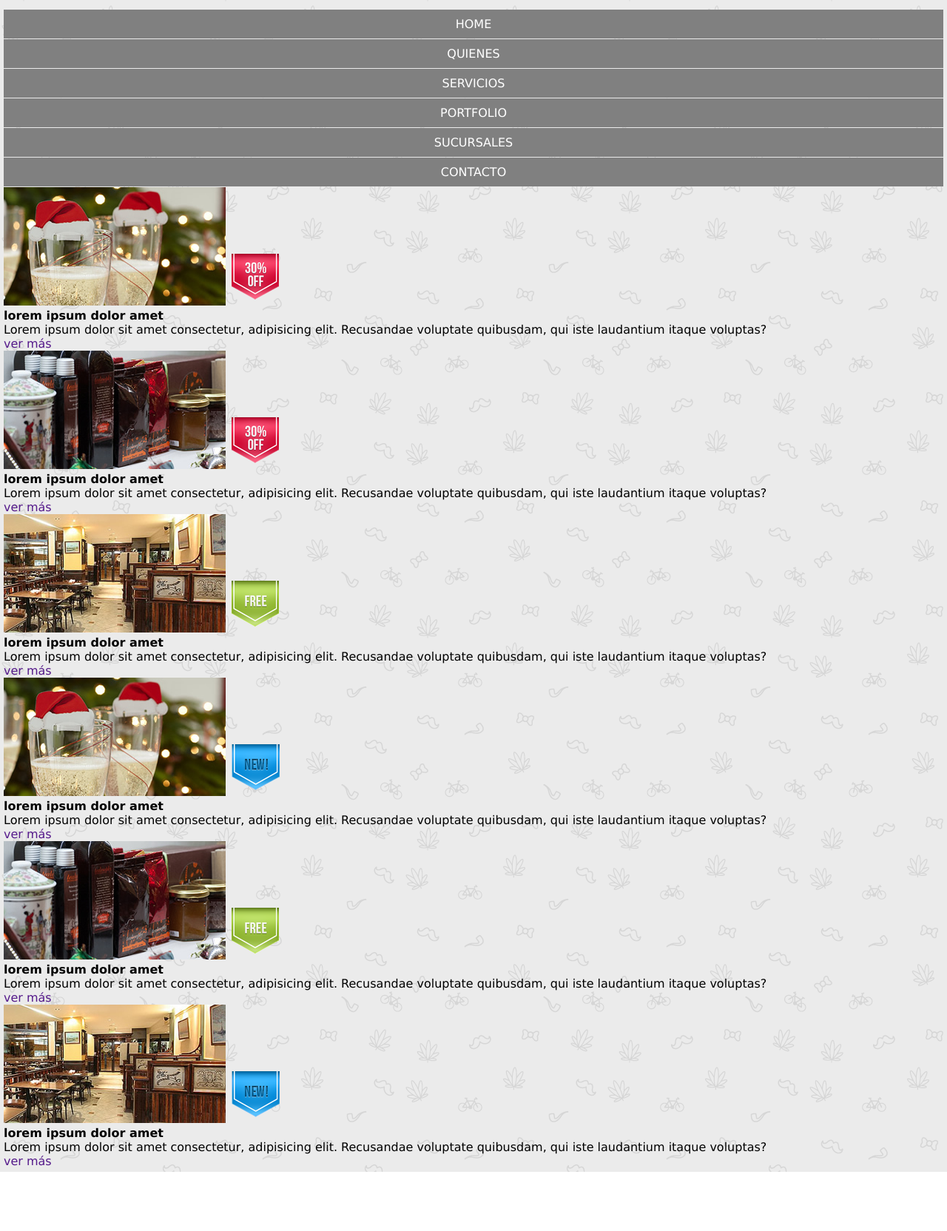
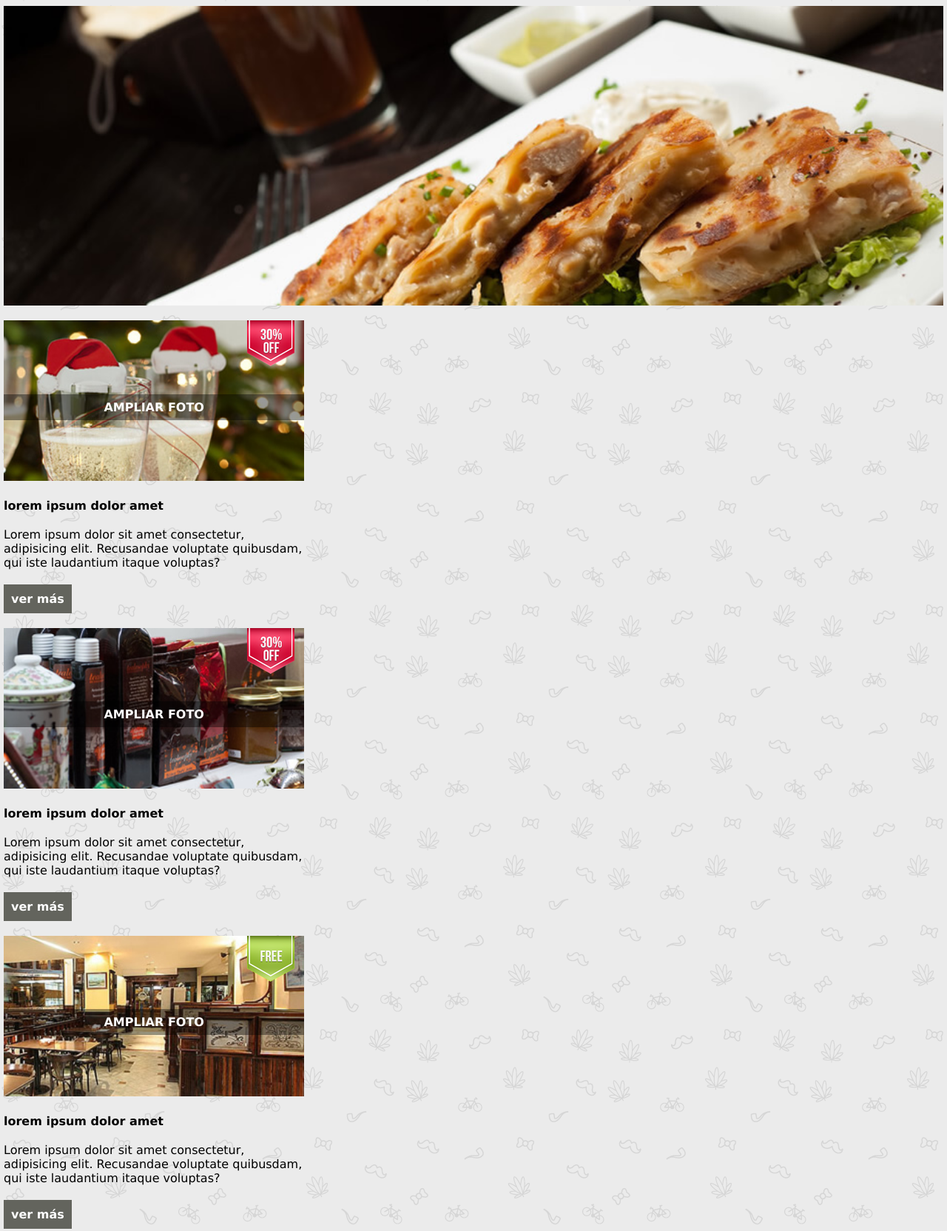
Before and after one commit to ludmilamorelli/kitchening, a website: page views/home.html in a window 1280 px wide. Shown: the part 282-1946 px from the top of the page at 74% size. Before the commit the page ends 1866 px from the top, so only its background shows below. Drawn offline with Linux system fonts and the light colour scheme.

Commit message:
movile termonado

```diff
--- a/public/css/styles.css
+++ b/public/css/styles.css
@@ -14,7 +14,7 @@ li{
 }/*se saca el punto de lista*/
 a{
     text-decoration: none;
-}/*se saca el subrayado del header linkiable*/
+} /*se saca el subrayado del header linkiable*/
 header{
     text-align:center;
 }
@@ -41,6 +41,7 @@ header nav ul li {
     width: 100%;
  background-color:gray;
  margin-bottom: 1px;
+ text-align: center;
 
 }
 header nav ul li a {
@@ -51,10 +52,158 @@ header nav ul li a {
 }
 
 /*main*/
-.banner{
+.banner img {
     display:none;
+}
+article{
+    width: 100%;
+}
+article .image-container{
+    position: relative;
+}
+article .image-container img.photo{
+    width: 100%;
+
+}
+
+article .image-container img.label{
+    position: absolute;/* para maniular la posicion de un elemento le das absuloto lo moves, pero si no le das al contenedor relativo , se va a poner en el*/
+    top: 0;
+    right: 10px;
+
+}
+
+article .image-container a.zoom{
+    width: 100%;
+    position: absolute;
+    top: 45%;
+    color: white;
+    text-transform: uppercase;
+    font-weight: 600;
+    text-align: center;
+    background-color: rgba(0, 0, 0, 0.4);
+    padding: 8px;
+    right:0;
+}
+article h4{
+    margin: 20px 0;
+}
+article a.more{
+    display: inline-block;
+    padding: 10px;
+    margin: 20px 0;
+    background-color: #63645d;
+    color: white;
+    font-weight: 600;
+}
+
+article a.more:hover{
+    background-color: red;
+
 }
 
 
 
+
 /*footer*/
+footer{
+    text-align: center;
+}
+
+footer nav ul li {
+    width: 100%;
+    background-color: #63645d;
+    margin-bottom: 1px;
+}
+
+footer nav ul li a{
+    display: inline-block;
+    color: white;
+    text-transform: uppercase;
+    padding: 10px;
+}
+
+/* tablet */
+@media (min-width : 481px) {
+
+    /* header */
+
+    header a.burger {
+        display: none;
+    }
+
+    header nav ul{
+        display: flex;
+        justify-content: space-between;
+    }
+
+    header nav ul li {
+        width: 16%;
+        font-size: 0.52rem;
+        text-align: center;
+    }
+
+    header nav ul li.que{
+        order: 2;
+    }
+    header nav ul li.suc{
+        order: 1;
+        flex-grow: 0.2;
+    }
+
+    /* main */
+
+    .banner img{
+        display: block;
+        width: 100%;
+        margin: 20px 0;
+    }
+
+    section.products{
+        display: flex;
+        flex-wrap:wrap;
+        justify-content: space-between;
+
+
+    }
+
+    article {
+        width: 48%;
+    }
+
+
+}
+
+@media (min-width:769px) {
+    header nav ul li {
+        font-size: 1rem;
+    }
+
+    article{
+       width: 32%;
+    }
+
+
+
+    /* footer */
+
+footer{
+    background-color: red;
+    height: 100px;
+    border-radius: 30px 30px 0 0 ;
+    display: flex;
+    justify-content: center;
+    align-items: center;
+}
+
+footer nav ul li {
+    display: inline;
+    background-color: transparent;
+    margin-bottom: 1px;
+    border-right: 2px solid white;
+}
+
+footer nav ul li:last-child{
+    border-right: none;
+}
+}
--- a/views/home.html
+++ b/views/home.html
@@ -29,71 +29,112 @@
 
         </section>
         <section class="products">
-            <article class="produsts">
+            <article class="product">
+                <div class='image-container'>
                 <img  class="photo"src="/images/img-pdto-1.jpg" alt="">
                 <img class="label" src="/images/img-descuento.png" alt="">
-                <p class="zoom"></p>
+                <a class="zoom">ampliar foto</a>
+
+            </div>
                 <h4>lorem ipsum dolor amet</h4>
-                <p class="desciption">Lorem ipsum dolor sit amet consectetur, adipisicing elit. Recusandae voluptate quibusdam, qui iste laudantium itaque voluptas?</p>
-                    <a href="">ver más</a>
+                <p class="description">Lorem ipsum dolor sit amet consectetur, adipisicing elit. Recusandae voluptate quibusdam, qui iste laudantium itaque voluptas?</p>
+                <a class='more' href="">ver más</a>
+
+            </article>
+        </section>
+        <section class='products'>
+            <article class="product">
+                <div class='image-container'>
+                    <img  class="photo"src="/images/img-pdto-2.jpg" alt="">
+                    <img class="label" src="/images/img-descuento.png" alt="">
+                    <a class="zoom"> ampliar foto</a>
+                </div>
+                <h4>lorem ipsum dolor amet</h4>
+                <p class="description">Lorem ipsum dolor sit amet consectetur, adipisicing elit. Recusandae voluptate quibusdam, qui iste laudantium itaque voluptas?</p>
+                    <a class="more" href="">ver más</a>
 
             </article>
         </section>
         <section class="products">
-            <article class="produsts">
-                <img  class="photo"src="/images/img-pdto-2.jpg" alt="">
-                <img class="label" src="/images/img-descuento.png" alt="">
-                <p class="zoom"></p>
+            <article class="product">
+                <div class='image-container'>
+                    <img  class="photo"src="/images/img-pdto-3.jpg" alt="">
+                    <img class="label" src="/images/img-gratis.png" alt="">
+                    <a class="zoom">ampliar foto</a>
+                </div>
                 <h4>lorem ipsum dolor amet</h4>
-                <p class="desciption">Lorem ipsum dolor sit amet consectetur, adipisicing elit. Recusandae voluptate quibusdam, qui iste laudantium itaque voluptas?</p>
-                    <a href="">ver más</a>
+                <p class="description">Lorem ipsum dolor sit amet consectetur, adipisicing elit. Recusandae voluptate quibusdam, qui iste laudantium itaque voluptas?</p>
+                    <a class= 'more' href="">ver más</a>
+
+            </article>
+        </section>
+        <section class='products'>
+            <article class="product">
+                   <div class='image-container'>
+                        <img  class="photo"src="/images/img-pdto-1.jpg" alt="">
+                        <img class="label" src="/images/img-nuevo.png" alt="">
+                        <a class="zoom">ampliar foto</a>
+                   </div>
+
+                <h4>lorem ipsum dolor amet</h4>
+                <p class="description">Lorem ipsum dolor sit amet consectetur, adipisicing elit. Recusandae voluptate quibusdam, qui iste laudantium itaque voluptas?</p>
+                    <a class="more" href="">ver más</a>
+
+            </article>
+        </section>
+
+        </section>
+        <section class='products'>
+            <article class="product">
+                <div class='image-container'>
+                    <img  class="photo"src="/images/img-pdto-3.jpg" alt="">
+                    <img class="label" src="/images/img-nuevo.png" alt="">
+                    <a class="zoom">ampliar foto</a>
+                </div>
+                <h4>lorem ipsum dolor amet</h4>
+                <p class="description">Lorem ipsum dolor sit amet consectetur, adipisicing elit. Recusandae voluptate quibusdam, qui iste laudantium itaque voluptas?</p>
+                    <a class="more" href="">ver más</a>
 
             </article>
         </section>
         <section class="products">
-            <article class="produsts">
-                <img  class="photo"src="/images/img-pdto-3.jpg" alt="">
-                <img class="label" src="/images/img-gratis.png" alt="">
-                <p class="zoom"></p>
+            <article class="product">
+                <div class='image-container'>
+                    <img  class="photo"src="/images/img-pdto-3.jpg" alt="">
+                    <img class="label" src="/images/img-nuevo.png" alt="">
+                    <a class="zoom">ampliar foto</a>
+                </div>
                 <h4>lorem ipsum dolor amet</h4>
-                <p class="desciption">Lorem ipsum dolor sit amet consectetur, adipisicing elit. Recusandae voluptate quibusdam, qui iste laudantium itaque voluptas?</p>
-                    <a href="">ver más</a>
+                <p class="description">Lorem ipsum dolor sit amet consectetur, adipisicing elit. Recusandae voluptate quibusdam, qui iste laudantium itaque voluptas?</p>
+                    <a class="more" href="">ver más</a>
 
             </article>
         </section>
         <section class="products">
-            <article class="produsts">
-                <img  class="photo"src="/images/img-pdto-1.jpg" alt="">
-                <img class="label" src="/images/img-nuevo.png" alt="">
-                <p class="zoom"></p>
+            <article class="product">
+                <div class='image-container'>
+                    <img  class="photo"src="/images/img-pdto-3.jpg" alt="">
+                    <img class="label" src="/images/img-nuevo.png" alt="">
+                    <a class="zoom">ampliar foto</a>
+                </div>
                 <h4>lorem ipsum dolor amet</h4>
-                <p class="desciption">Lorem ipsum dolor sit amet consectetur, adipisicing elit. Recusandae voluptate quibusdam, qui iste laudantium itaque voluptas?</p>
-                    <a href="">ver más</a>
-
-            </article>
-        </section>
-        <section class="products">
-            <article class="produsts">
-                <img  class="photo"src="/images/img-pdto-2.jpg" alt="">
-                <img class="label" src="/images/img-gratis.png" alt="">
-                <p class="zoom"></p>
-                <h4>lorem ipsum dolor amet</h4>
-                <p class="desciption">Lorem ipsum dolor sit amet consectetur, adipisicing elit. Recusandae voluptate quibusdam, qui iste laudantium itaque voluptas?</p>
-                    <a href="">ver más</a>
-
-            </article>
-        </section>
-        <section class="products">
-            <article class="produsts">
-                <img  class="photo"src="/images/img-pdto-3.jpg" alt="">
-                <img class="label" src="/images/img-nuevo.png" alt="">
-                <p class="zoom"></p>
-                <h4>lorem ipsum dolor amet</h4>
-                <p class="desciption">Lorem ipsum dolor sit amet consectetur, adipisicing elit. Recusandae voluptate quibusdam, qui iste laudantium itaque voluptas?</p>
-                    <a href="">ver más</a>
+                <p class="description">Lorem ipsum dolor sit amet consectetur, adipisicing elit. Recusandae voluptate quibusdam, qui iste laudantium itaque voluptas?</p>
+                    <a class="more" href="">ver más</a>
 
             </article>
         </section>
     </main>
+    <footer>
+    <nav>
+        <ul>
+            <li><a class='header nav ul li a' href="">HOME</a></li>
+            <li><a href="">QUIENES</a></li>
+            <li><a href="">SERVICIOS</a></li>
+            <li><a href="">PORTFOLIO</a></li>
+            <li><a href="">SUCURSALES</a></li>
+            <li><a href="">CONTACTO</a></li>
+             </ul>
+    </nav>
+    </footer>
 </body>
 </html>
```
